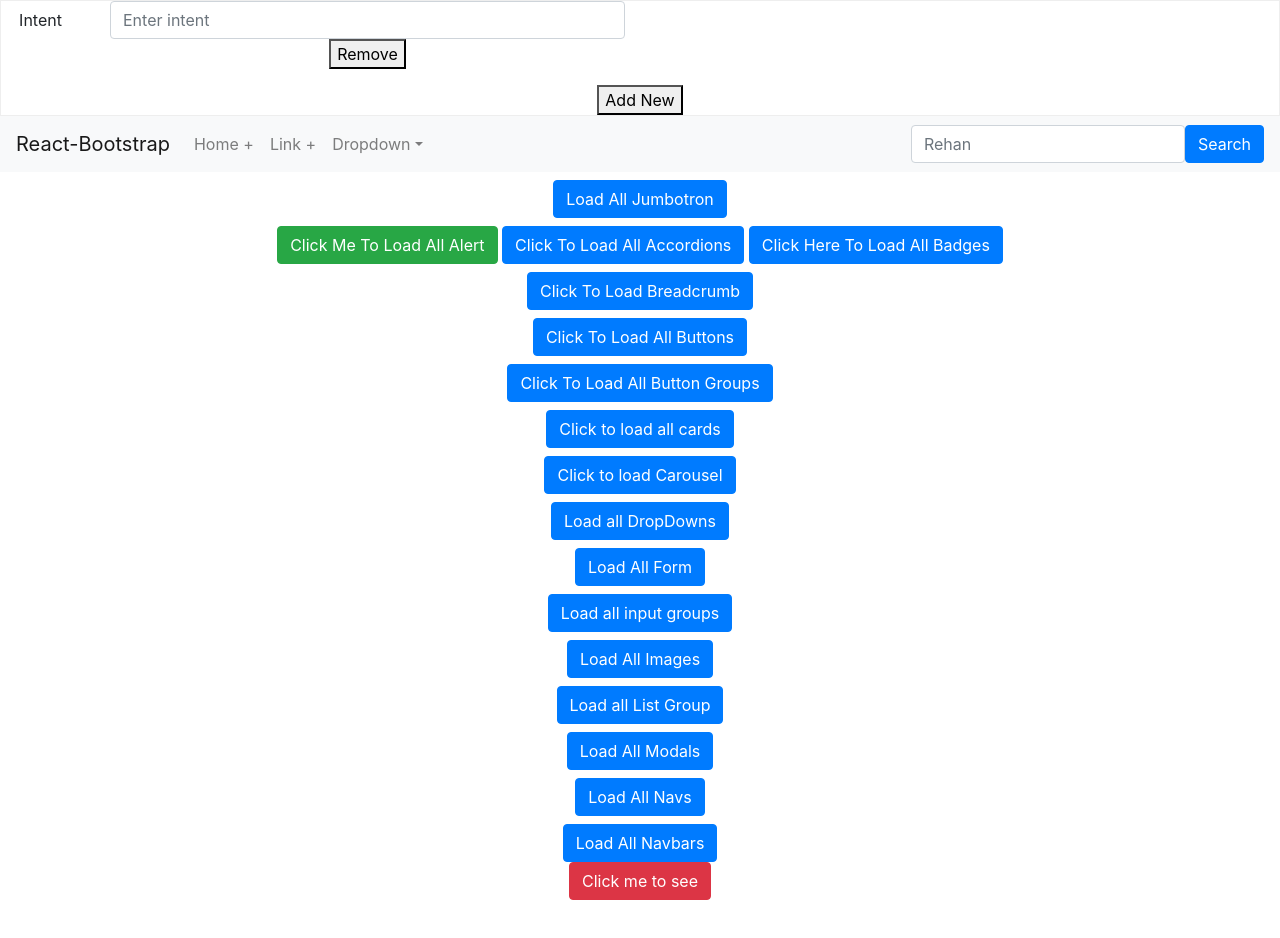
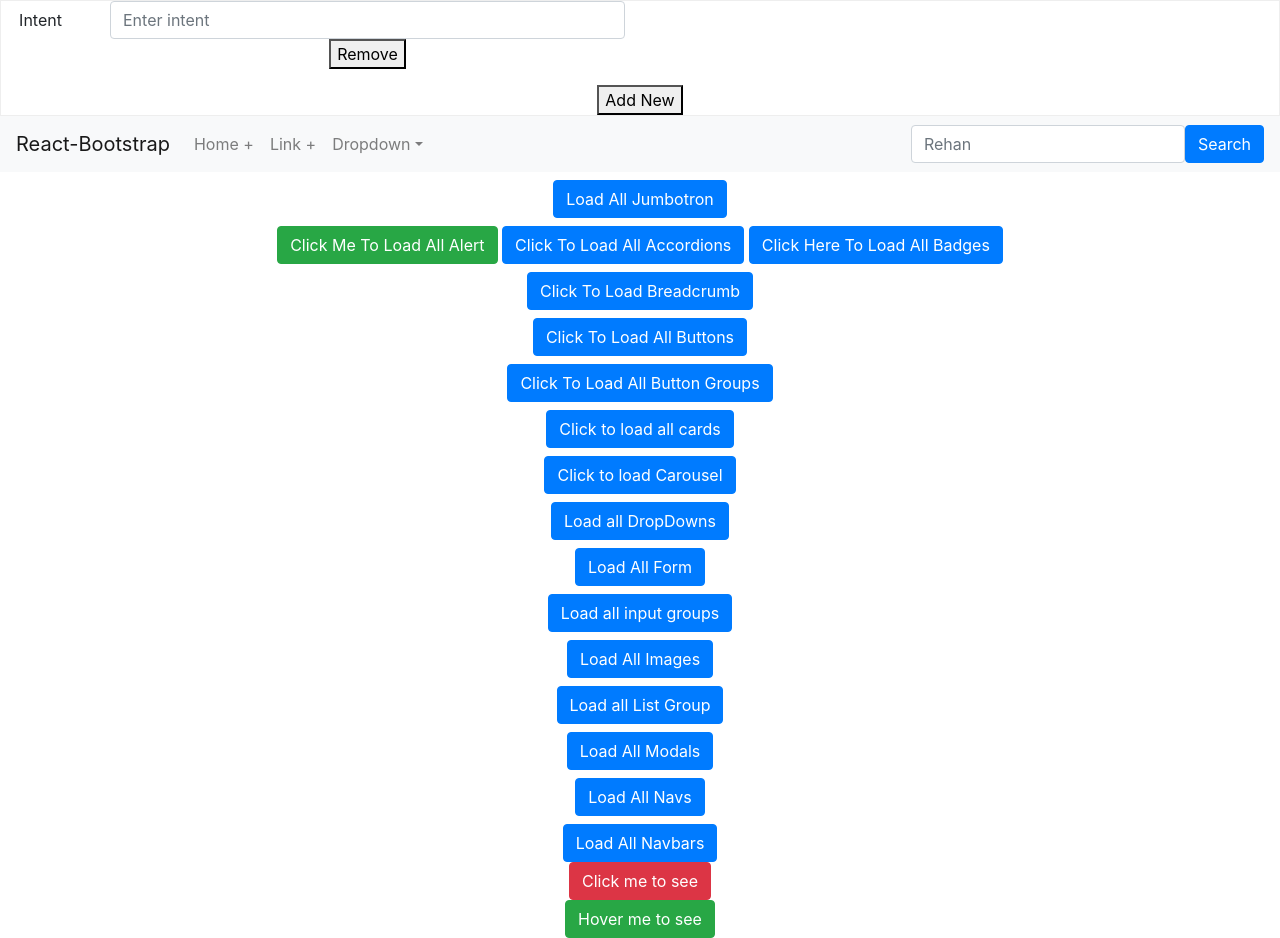
Before and after one commit to Khwajapasha/Boosrtrap-Practice, a React (Create React App) app: page / in a window 1280 px wide. Before the commit the page ends 900 px from the top, so only its background shows below. Built offline with nearby package versions, Linux system fonts and the light colour scheme.

Commit message:
Implemented OverlayTrigger

```diff
--- a/src/Component/MainBodySection/OverlayComponent/AllOverlay.jsx
+++ b/src/Component/MainBodySection/OverlayComponent/AllOverlay.jsx
@@ -1,10 +1,12 @@
 import React from "react";
 import { OverlayBasicExample } from "./OverlayBasicExample";
+import { OverlayTriggerComp } from "./OverlayTriggerComp";
 
 export const AllOverlay = () => {
   return (
     <div>
       <OverlayBasicExample />
+      <OverlayTriggerComp />
     </div>
   );
 };
--- /dev/null
+++ b/src/Component/MainBodySection/OverlayComponent/OverlayTriggerComp.jsx
@@ -0,0 +1,20 @@
+import React from "react";
+import { OverlayTrigger, Button, Tooltip } from "react-bootstrap";
+export const OverlayTriggerComp = () => {
+  const renderTooltip = (props) => (
+    <Tooltip id="button-tooltip" {...props}>
+      Simple tooltip
+    </Tooltip>
+  );
+  return (
+    <div>
+      <OverlayTrigger
+        placement="right"
+        delay={{ show: 250, hide: 400 }}
+        overlay={renderTooltip}
+      >
+        <Button variant="success">Hover me to see</Button>
+      </OverlayTrigger>
+    </div>
+  );
+};
```
